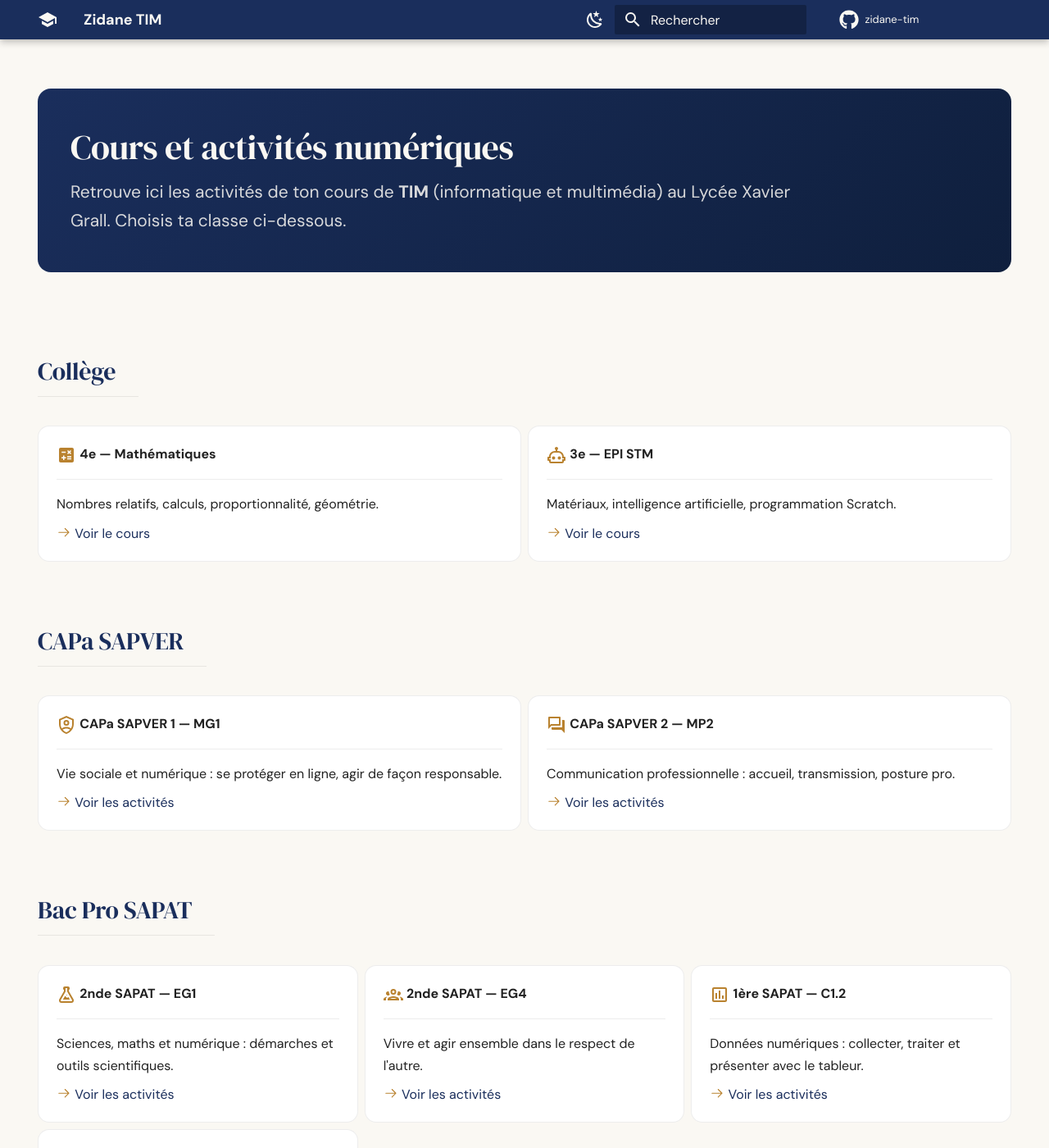
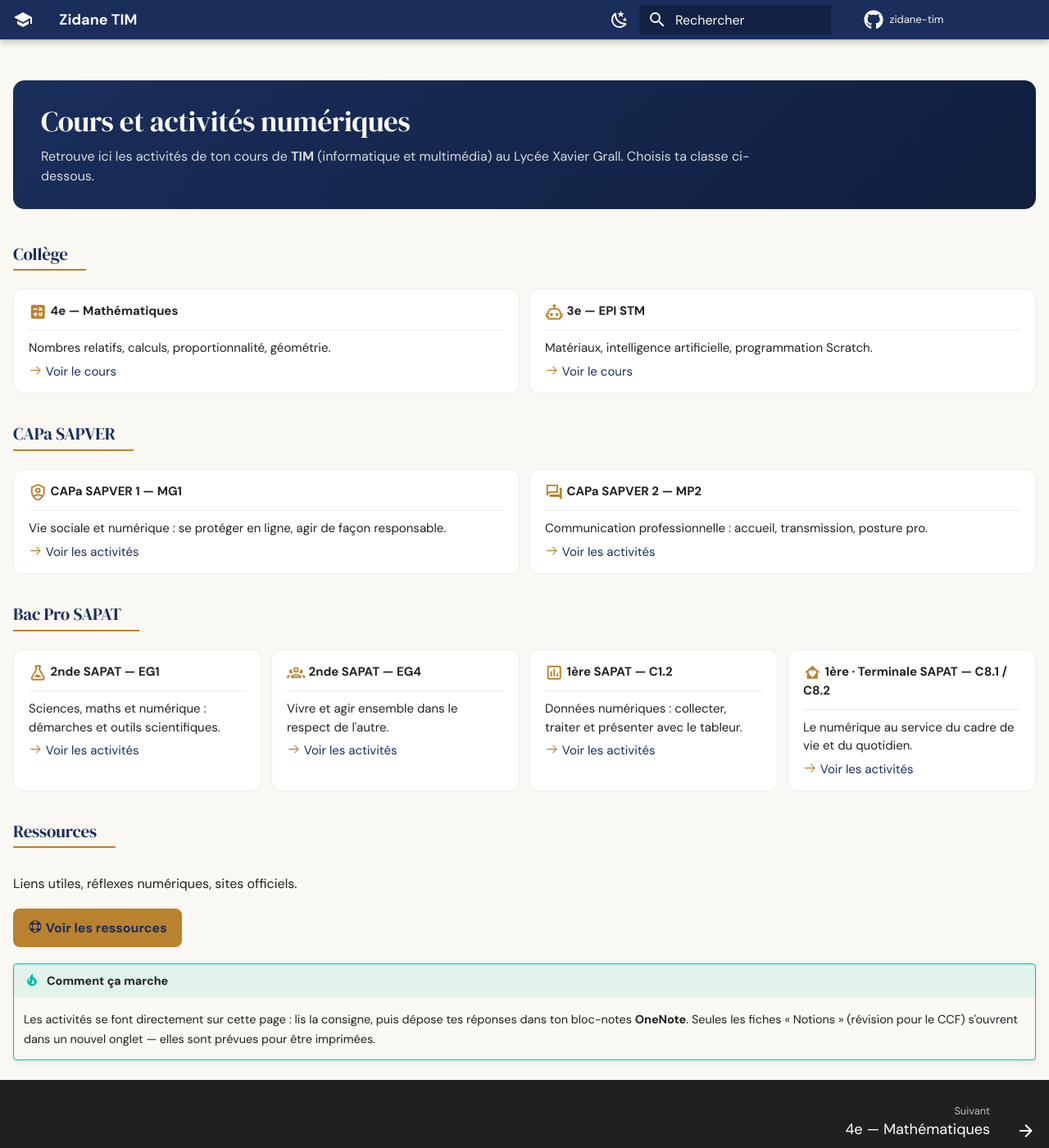
Before and after one commit to zidaneTim/zidane-tim, an MkDocs documentation site: the page built from docs/index.md, in a window 1280 px wide and 1400 px high. Shown: the whole window at 82% size. Built offline with MkDocs 1.6.1 and Material for MkDocs 9.7.7, drawn with Linux system fonts in a browser that asks for light colours; comment, search, counter and statistics services are not loaded.

Commit message:
ui: page accueil resserree (grille 3 colonnes, espacements reduits) + fix specificite liseres de filiere

```diff
--- a/docs/assets/style.css
+++ b/docs/assets/style.css
@@ -34,6 +34,12 @@
   --md-accent-fg-color--transparent: #e8b96a1a;
 }
 
+/* Zone de contenu un peu plus large : les cartes tiennent à 3 par ligne
+   au lieu de 2, ce qui raccourcit nettement la page d'accueil. */
+.md-grid {
+  max-width: 72rem;
+}
+
 /* Titres en serif — chaleur et caractère, contraste avec le corps de texte */
 .md-typeset h1,
 .md-typeset h2,
@@ -44,63 +50,106 @@
 }
 
 .md-typeset h1 {
-  font-size: 2.1rem;
+  font-size: 1.9rem;
   color: var(--md-primary-fg-color);
   margin-bottom: 0.3em;
 }
 
 .md-typeset h2 {
-  font-size: 1.5rem;
-  margin-top: 2em;
+  font-size: 1.4rem;
+  margin-top: 1.6em;
   border-bottom: 1px solid var(--md-default-fg-color--lightest);
-  padding-bottom: 0.3em;
+  padding-bottom: 0.25em;
 }
 
-/* Bandeau d'en-tête de la page d'accueil */
+.md-typeset h3 {
+  font-size: 1.1rem;
+  margin-top: 1.2em;
+}
+
+/* ---------- Page d'accueil ---------- */
+
+/* Bandeau d'en-tête : compact, sans espace mort */
 .zt-hero {
   background: linear-gradient(135deg, var(--md-primary-fg-color) 0%, var(--md-primary-fg-color--dark) 100%);
   color: #faf8f3;
-  border-radius: 0.8rem;
-  padding: 2.2rem 2rem;
-  margin: 0.5rem 0 2rem 0;
+  border-radius: 0.7rem;
+  padding: 1.4rem 1.7rem;
+  margin: 0 0 1.4rem 0;
 }
 
-.zt-hero h1 {
+.md-typeset .zt-hero h1 {
   color: #faf8f3;
-  margin: 0 0 0.5rem 0;
+  font-size: 1.75rem;
+  margin: 0 0 0.35rem 0;
 }
 
 .zt-hero p {
   color: rgba(250, 248, 243, 0.85);
-  font-size: 1.05rem;
+  font-size: 0.8rem;
+  line-height: 1.5;
   margin: 0;
   max-width: 46rem;
 }
 
-/* Intitulés de filière — repères visuels entre les groupes de cartes */
-.zt-filiere {
-  font-family: "DM Serif Display", Georgia, serif;
-  font-size: 1.2rem;
+/* Intitulés de filière — liseré or, sélecteur assez spécifique pour
+   l'emporter sur le style h2 par défaut de Material (trait gris pleine largeur) */
+.md-typeset h2.zt-filiere {
+  font-size: 1.05rem;
   color: var(--md-primary-fg-color);
-  margin: 2.2rem 0 0.4rem 0;
-  padding-bottom: 0.3rem;
+  margin: 1.5rem 0 0.7rem 0;
+  padding-bottom: 0.2rem;
   border-bottom: 2px solid var(--md-accent-fg-color);
   display: inline-block;
 }
 
-/* Cartes : plus douces, effet de survol discret */
+.md-typeset h2.zt-filiere:first-of-type {
+  margin-top: 0.6rem;
+}
+
+/* ---------- Cartes ---------- */
+
+/* Grille resserrée : colonnes plus étroites, gouttières réduites */
+.md-typeset .grid.cards {
+  grid-template-columns: repeat(auto-fit, minmax(min(100%, 15rem), 1fr));
+  gap: 0.6rem;
+  margin: 0.4rem 0 0.2rem 0;
+}
+
+.md-typeset .grid.cards > ul {
+  grid-template-columns: repeat(auto-fit, minmax(min(100%, 15rem), 1fr));
+  gap: 0.6rem;
+  margin: 0;
+}
+
 .md-typeset .grid.cards > ul > li {
-  border-radius: 0.7rem;
+  border-radius: 0.6rem;
   border-color: var(--md-default-fg-color--lightest);
   background-color: #ffffff;
-  padding: 1rem 1.1rem;
+  padding: 0.75rem 0.9rem;
+  margin: 0;
   transition: border-color 180ms, box-shadow 180ms, transform 180ms;
 }
 
 .md-typeset .grid.cards > ul > li:hover {
   border-color: var(--md-accent-fg-color);
-  box-shadow: 0 6px 18px rgba(26, 46, 92, 0.12);
+  box-shadow: 0 5px 14px rgba(26, 46, 92, 0.12);
   transform: translateY(-2px);
+}
+
+/* Contenu interne des cartes : plus dense */
+.md-typeset .grid.cards > ul > li > hr {
+  margin: 0.5rem 0;
+}
+
+.md-typeset .grid.cards > ul > li > p {
+  margin: 0.3rem 0;
+  font-size: 0.75rem;
+  line-height: 1.5;
+}
+
+.md-typeset .grid.cards > ul > li > p:last-child {
+  margin-bottom: 0;
 }
 
 /* Icônes de carte à la couleur d'accent (or) plutôt que primaire (marine) */
@@ -108,6 +157,8 @@
 .md-typeset .grid.cards svg {
   color: var(--md-accent-fg-color);
 }
+
+/* ---------- Éléments communs ---------- */
 
 /* Tableaux plus aérés et lisibles */
 .md-typeset table:not([class]) {
@@ -130,7 +181,7 @@
 /* Boutons : un peu plus généreux au clic (tablettes et mobiles), en or */
 .md-typeset .md-button {
   border-radius: 0.4rem;
-  padding: 0.55em 1.1em;
+  padding: 0.5em 1em;
 }
 
 .md-typeset .md-button--primary {
@@ -145,8 +196,10 @@
   color: #faf8f3;
 }
 
-/* Admonitions : liseré en or plutôt que la couleur générique du type */
+/* Admonitions : liseré en or, un peu plus compactes */
 .md-typeset .admonition,
 .md-typeset details {
   border-left-color: var(--md-accent-fg-color);
+  font-size: 0.72rem;
+  margin: 1rem 0;
 }
--- a/docs/index.md
+++ b/docs/index.md
@@ -94,17 +94,9 @@ Retrouve ici les activités de ton cours de **TIM** (informatique et multimédia
 
 ## Ressources {: .zt-filiere }
 
-<div class="grid cards" markdown>
+Liens utiles, réflexes numériques, sites officiels.
 
--   :material-lifebuoy:{ .lg .middle } **Ressources**
-
-    ---
-
-    Liens utiles, réflexes numériques, sites officiels.
-
-    [:octicons-arrow-right-24: Voir les ressources](ressources/index.md)
-
-</div>
+[:material-lifebuoy: Voir les ressources](ressources/index.md){ .md-button .md-button--primary }
 
 !!! tip "Comment ça marche"
 
```
